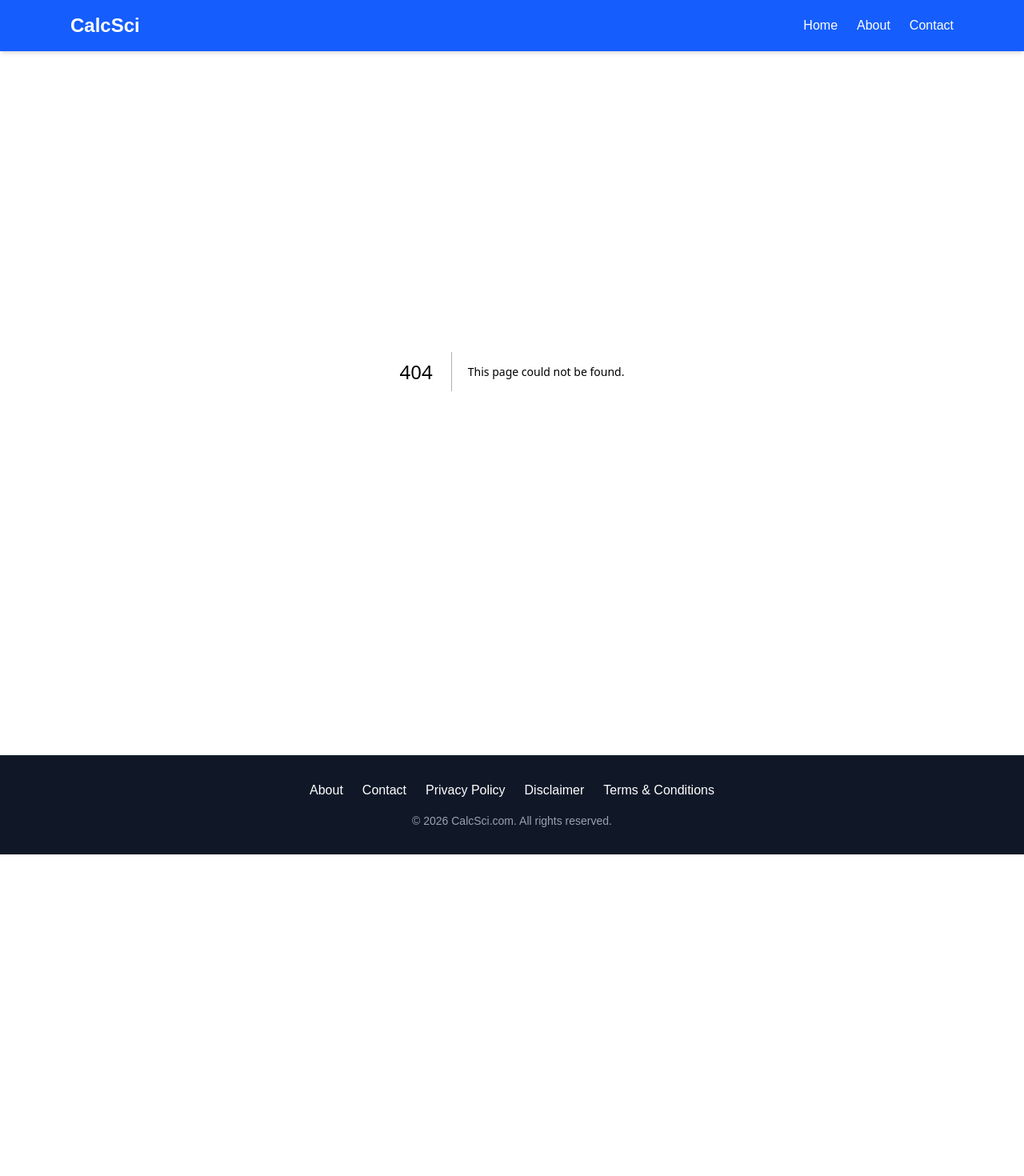
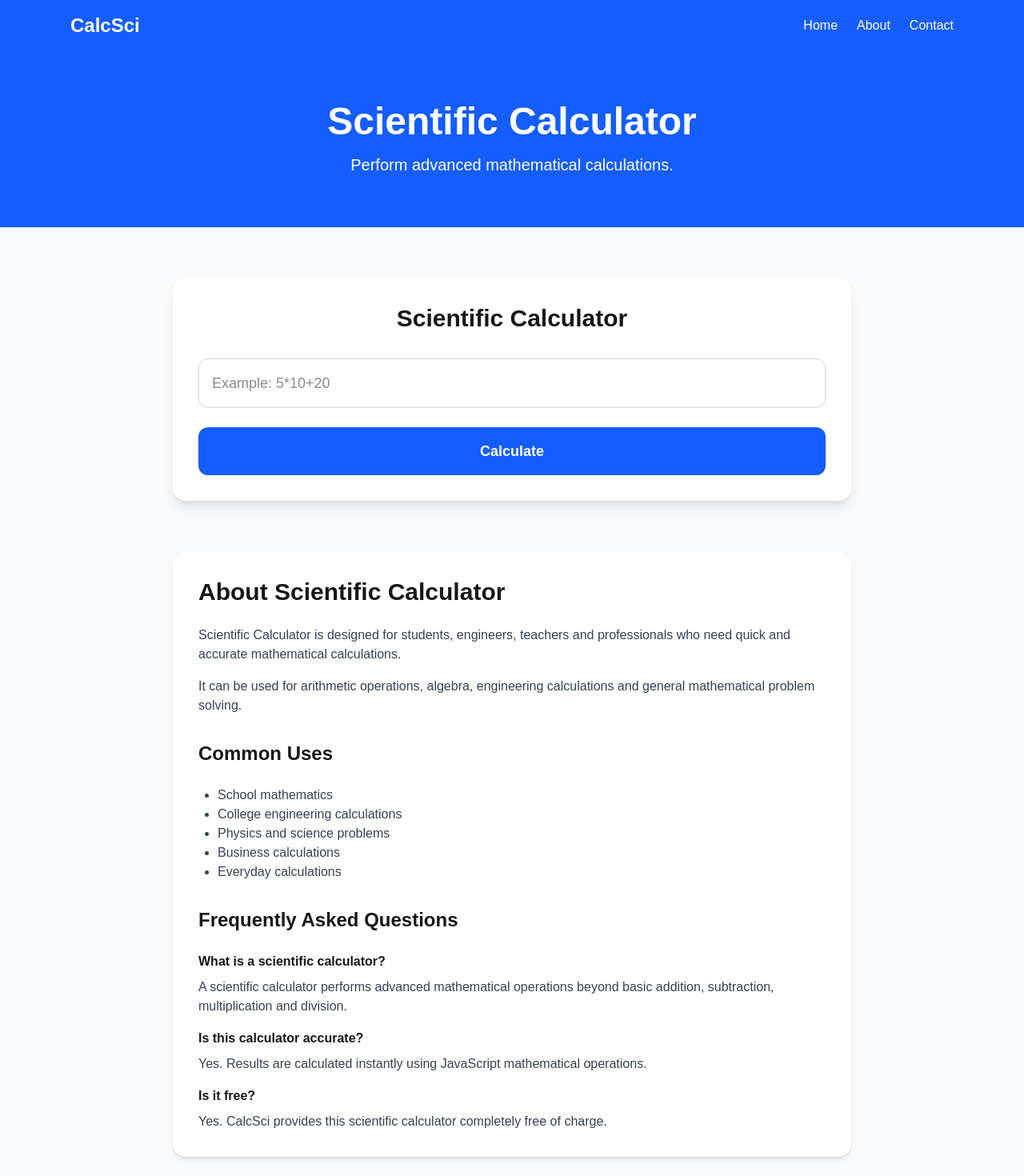
Before and after one commit to CalcSci/calcsci, a Next.js app: page /utility/scientific-calculator in a window 1280 px wide. Before the commit this address had no page. Shown: the top 1470 px of the page at 80% size. Before the commit the page ends 1068 px from the top, so only its background shows below. Built offline with nearby package versions, Linux system fonts and the light colour scheme.

Commit message:
Added new blog

```diff
--- a/app/page.tsx
+++ b/app/page.tsx
@@ -71,6 +71,11 @@ export default function Home() {
       name: "Decimal to Binary Converter",
       icon: "🔢",
       href: "/engineering/decimal-to-binary-converter",
+    },
+    {
+      name: "Scientific Calculator",
+      icon: "🔬",
+      href: "/utility/scientific-calculator",
     },
   ];
 
@@ -249,6 +254,12 @@ export default function Home() {
                 📏 Unit Converter
               </div>
             </Link>
+
+            <Link href="/utility/scientific-calculator">
+              <div className="bg-blue-50 border border-blue-200 p-3 rounded-xl hover:bg-blue-100 cursor-pointer">
+                🔬 Scientific Calculator
+              </div>
+            </Link>
           </div>
         </div>
 
--- /dev/null
+++ b/app/utility/scientific-calculator/layout.tsx
@@ -0,0 +1,42 @@
+import type { Metadata } from "next";
+
+export const metadata: Metadata = {
+  title:
+    "Scientific Calculator - Advanced Online Calculator | CalcSci",
+  description:
+    "Free Scientific Calculator by CalcSci. Perform advanced mathematical calculations including trigonometry, powers, roots and logarithms.",
+  alternates: {
+    canonical: "/utility/scientific-calculator",
+  },
+  openGraph: {
+    title:
+      "Scientific Calculator - Advanced Online Calculator | CalcSci",
+    description: "Perform advanced mathematical calculations instantly.",
+    url: "https://www.calcsci.com/utility/scientific-calculator",
+    siteName: "CalcSci",
+    type: "website",
+    images: [
+      {
+        url: "/og-image.png",
+        width: 1200,
+        height: 630,
+        alt: "Scientific Calculator | CalcSci",
+      },
+    ],
+  },
+  twitter: {
+    card: "summary_large_image",
+    title:
+      "Scientific Calculator - Advanced Online Calculator | CalcSci",
+    description: "Perform advanced mathematical calculations instantly.",
+    images: ["/og-image.png"],
+  },
+};
+
+export default function Layout({
+  children,
+}: {
+  children: React.ReactNode;
+}) {
+  return children;
+}
--- /dev/null
+++ b/app/utility/scientific-calculator/page.tsx
@@ -0,0 +1,173 @@
+"use client";
+
+import { useState } from "react";
+import BreadcrumbSchema from "@/components/BreadcrumbSchema";
+
+export default function ScientificCalculatorPage() {
+  const [expression, setExpression] = useState("");
+  const [result, setResult] = useState("");
+
+  const calculate = () => {
+    try {
+      const value = Function(
+        `"use strict"; return (${expression})`
+      )();
+      setResult(String(value));
+    } catch {
+      setResult("Invalid Expression");
+    }
+  };
+
+  return (
+    <>
+      <BreadcrumbSchema
+        items={[
+          {
+            name: "Home",
+            url: "https://www.calcsci.com",
+          },
+          {
+            name: "Utility",
+            url: "https://www.calcsci.com/utility",
+          },
+          {
+            name: "Scientific Calculator",
+            url:
+              "https://www.calcsci.com/utility/scientific-calculator",
+          },
+        ]}
+      />
+
+      <script
+        type="application/ld+json"
+        dangerouslySetInnerHTML={{
+          __html: JSON.stringify({
+            "@context": "https://schema.org",
+            "@type": "WebApplication",
+            name: "Scientific Calculator",
+            url: "https://www.calcsci.com/utility/scientific-calculator",
+            applicationCategory: "UtilitiesApplication",
+            operatingSystem: "Any",
+            description:
+              "Perform advanced mathematical calculations including arithmetic, powers, roots and scientific operations.",
+          }),
+        }}
+      />
+
+      <script
+        type="application/ld+json"
+        dangerouslySetInnerHTML={{
+          __html: JSON.stringify({
+            "@context": "https://schema.org",
+            "@type": "FAQPage",
+            mainEntity: [
+              {
+                "@type": "Question",
+                name: "What is a scientific calculator?",
+                acceptedAnswer: {
+                  "@type": "Answer",
+                  text:
+                    "A scientific calculator performs advanced mathematical calculations such as powers, roots, logarithms and trigonometric functions.",
+                },
+              },
+              {
+                "@type": "Question",
+                name: "Can I use this calculator for school and college?",
+                acceptedAnswer: {
+                  "@type": "Answer",
+                  text: "Yes. This calculator is useful for students, teachers and professionals.",
+                },
+              },
+              {
+                "@type": "Question",
+                name: "Is this scientific calculator free?",
+                acceptedAnswer: {
+                  "@type": "Answer",
+                  text: "Yes. It is completely free to use online.",
+                },
+              },
+              {
+                "@type": "Question",
+                name: "Does this calculator work on mobile devices?",
+                acceptedAnswer: {
+                  "@type": "Answer",
+                  text: "Yes. It works on desktops, tablets and mobile phones.",
+                },
+              },
+            ],
+          }),
+        }}
+      />
+
+      <main className="bg-gray-50 min-h-screen">
+      {/* Hero */}
+      <section className="bg-blue-600 text-white py-16 text-center">
+        <h1 className="text-5xl font-bold mb-4">
+          Scientific Calculator
+        </h1>
+        <p className="text-xl">
+          Perform advanced mathematical calculations.
+        </p>
+      </section>
+
+      {/* Calculator */}
+      <section className="max-w-4xl mx-auto px-6 py-16">
+        <div className="bg-white rounded-2xl shadow-lg p-8">
+          <h2 className="text-3xl font-bold text-center mb-8">
+            Scientific Calculator
+          </h2>
+          <input
+            type="text"
+            value={expression}
+            onChange={(e) =>
+              setExpression(e.target.value)
+            }
+            placeholder="Example: 5*10+20"
+            className="w-full border border-gray-300 rounded-xl p-4 text-lg"
+          />
+          <button
+            onClick={calculate}
+            className="w-full mt-6 bg-blue-600 text-white py-4 rounded-xl text-lg font-semibold hover:bg-blue-700"
+          >
+            Calculate
+          </button>
+          {result && (
+            <div className="bg-green-50 border border-green-300 rounded-xl p-6 text-center mt-8">
+              <h3 className="text-2xl font-bold text-green-700">Result</h3>
+              <p className="text-3xl mt-4 font-bold">{result}</p>
+            </div>
+          )}
+        </div>
+      </section>
+
+      <section className="max-w-4xl mx-auto px-6 pb-16">
+        <div className="bg-white rounded-2xl shadow-md p-8">
+          <h2 className="text-3xl font-bold mb-6">About Scientific Calculator</h2>
+          <p className="text-gray-700 mb-4">
+            Scientific Calculator is designed for students, engineers, teachers and professionals who need
+            quick and accurate mathematical calculations.
+          </p>
+          <p className="text-gray-700 mb-8">
+            It can be used for arithmetic operations, algebra, engineering calculations and general
+            mathematical problem solving.
+          </p>
+          <h2 className="text-2xl font-bold mb-6">Common Uses</h2>
+          <ul className="list-disc pl-6 text-gray-700 mb-8">
+            <li>School mathematics</li>
+            <li>College engineering calculations</li>
+            <li>Physics and science problems</li>
+            <li>Business calculations</li>
+            <li>Everyday calculations</li>
+          </ul>
+          <h2 className="text-2xl font-bold mb-6">Frequently Asked Questions</h2>
+          <h3 className="font-semibold mb-2">What is a scientific calculator?</h3>
+          <p className="mb-4 text-gray-700">A scientific calculator performs advanced mathematical operations beyond basic addition, subtraction, multiplication and division.</p>
+          <h3 className="font-semibold mb-2">Is this calculator accurate?</h3>
+          <p className="mb-4 text-gray-700">Yes. Results are calculated instantly using JavaScript mathematical operations.</p>
+          <h3 className="font-semibold mb-2">Is it free?</h3>
+          <p className="text-gray-700">Yes. CalcSci provides this scientific calculator completely free of charge.</p>
+        </div>
+      </section>
+    </main>
+  </>);
+}
```
